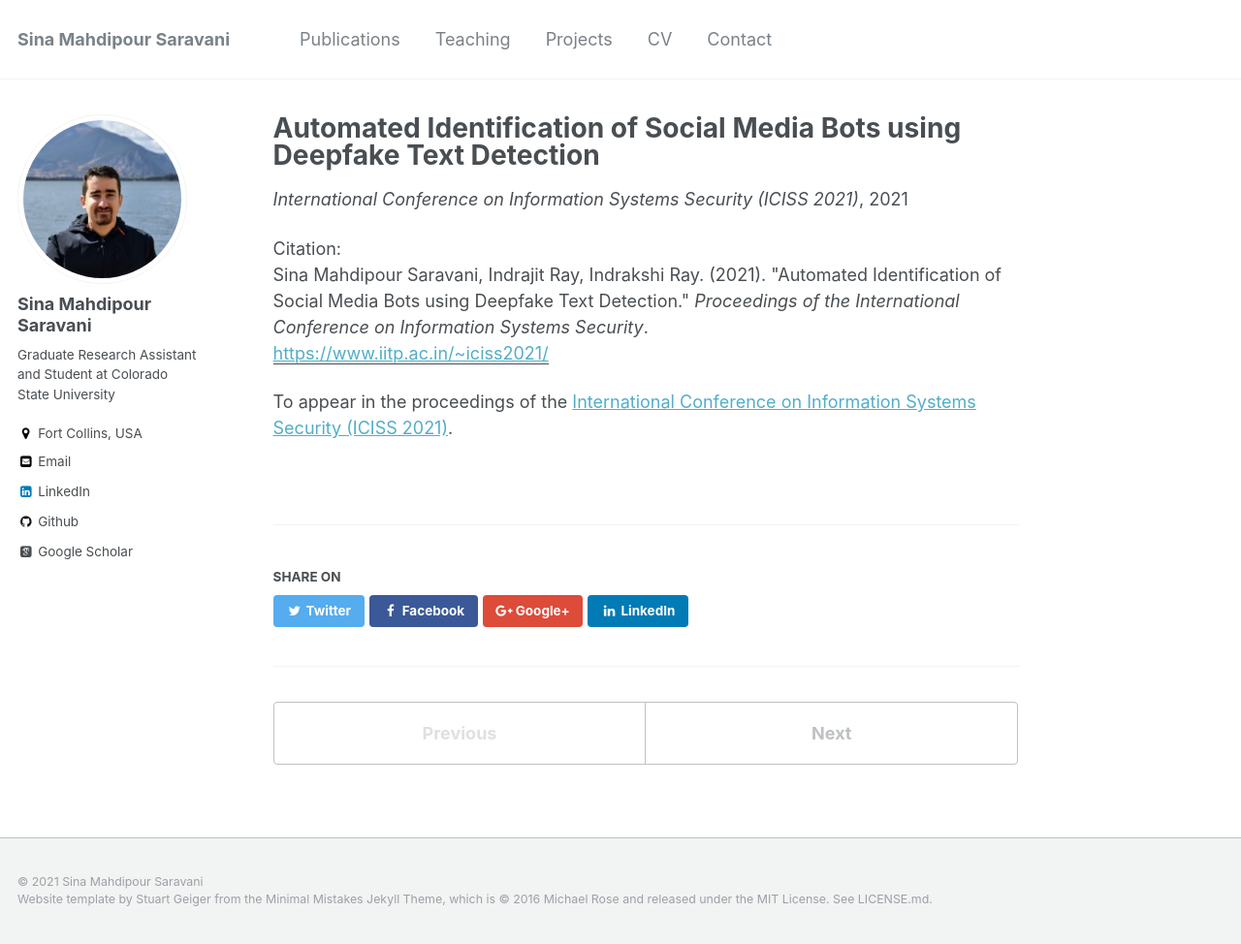
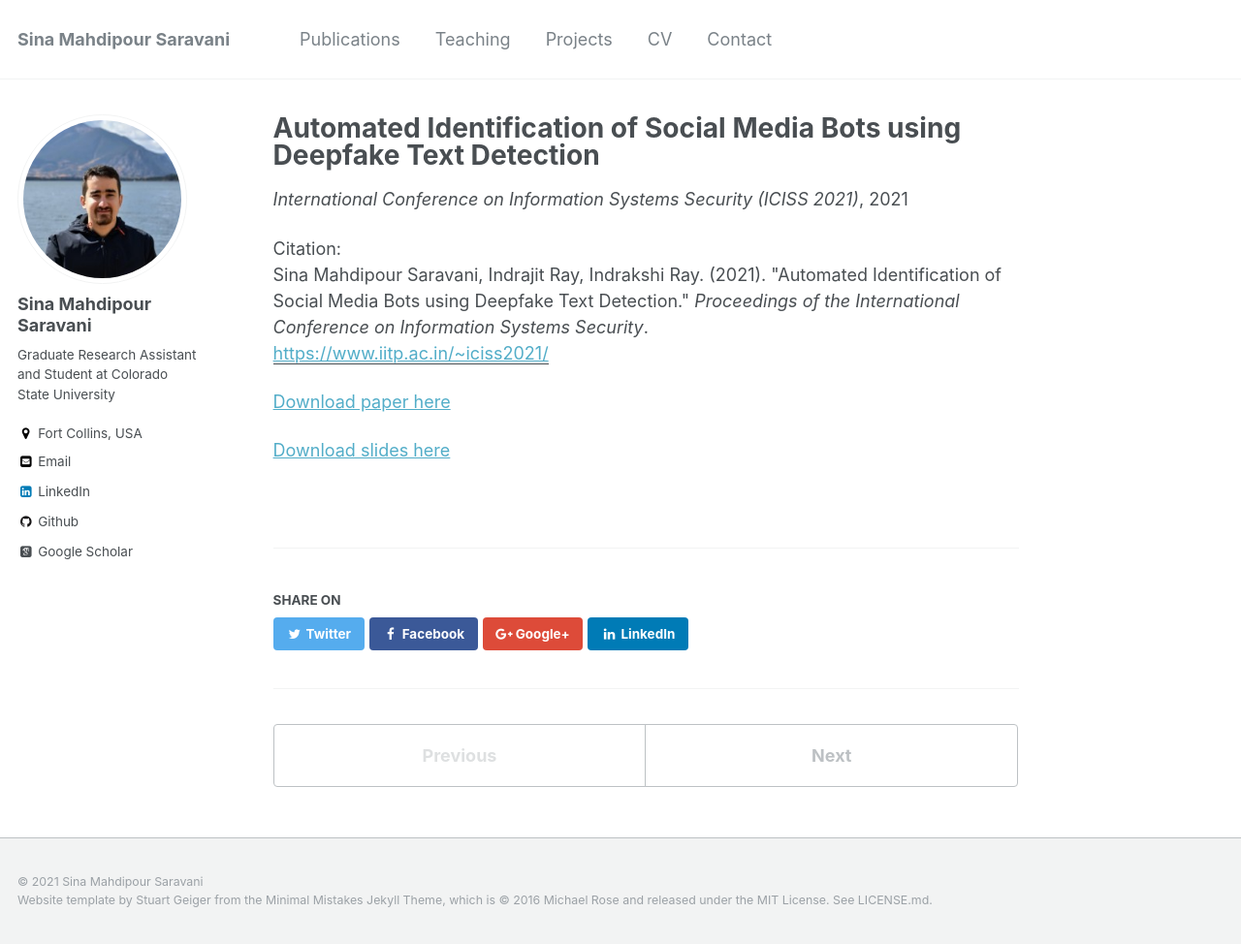
Before and after one commit to sinamps/sinamps.github.io, a Jekyll site: the page built from _publications/2021-07-31-bot-detection.md, in a window 1280 px wide and 974 px high. Shown: the whole window at 97% size. Built offline with Jekyll 4.4.1, drawn with Linux system fonts in a browser that asks for light colours; some web fonts are replaced.

Commit message:
Update 2021-07-31-bot-detection.md

```diff
--- a/_publications/2021-07-31-bot-detection.md
+++ b/_publications/2021-07-31-bot-detection.md
@@ -10,7 +10,9 @@ citation: 'Sina Mahdipour Saravani, Indrajit Ray, Indrakshi Ray. (2021). &quot;A
 ---
 <!--This paper is about the number 2. The number 3 is left for future work.-->
 
-To appear in the proceedings of the [International Conference on Information Systems Security (ICISS 2021)](https://www.iitp.ac.in/~iciss2021/).
+[Download paper here](https://sinamps.github.io/publication/2021-07-31-bot-detection)
+
+[Download slides here](https://sinamps.github.io/files/slides_bot_detection.pdf)
 <!--[Download paper here](http://academicpages.github.io/files/paper2.pdf)-->
 
 <!--Recommended citation: Your Name, You. (2010). "Paper Title Number 2." <i>Journal 1</i>. 1(2).-->
```
